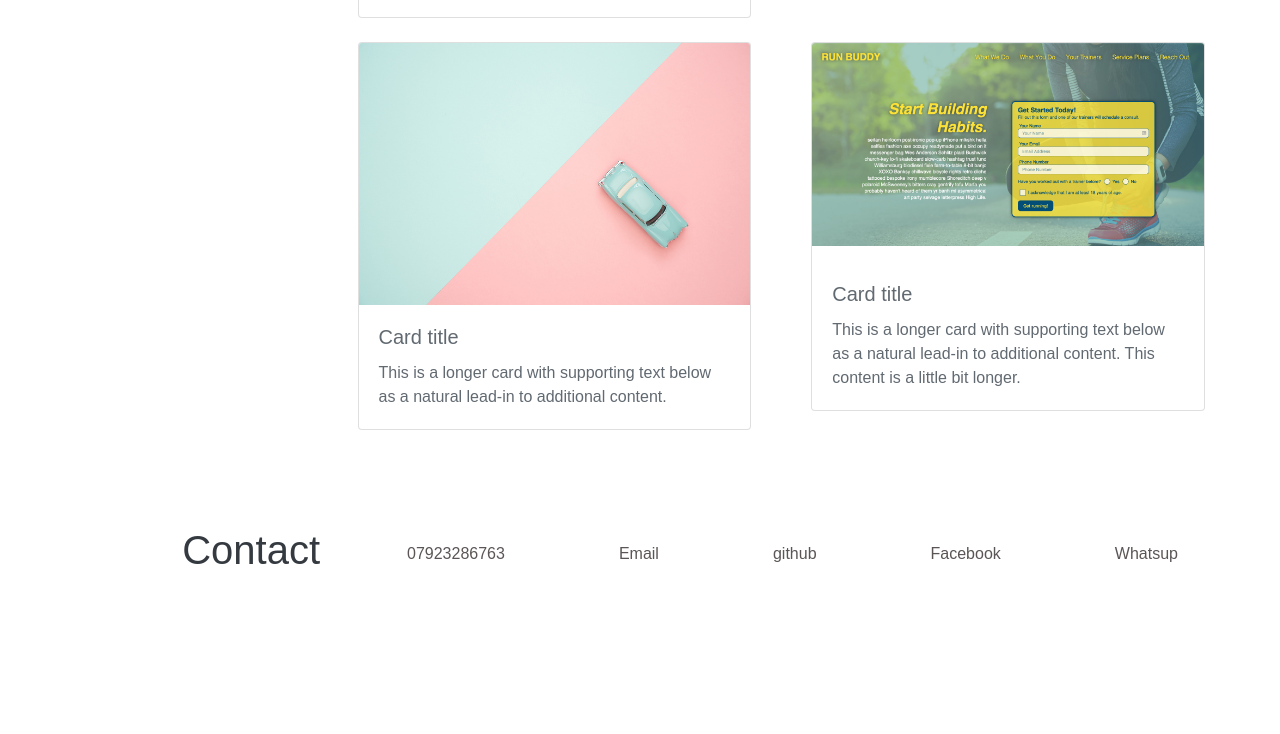
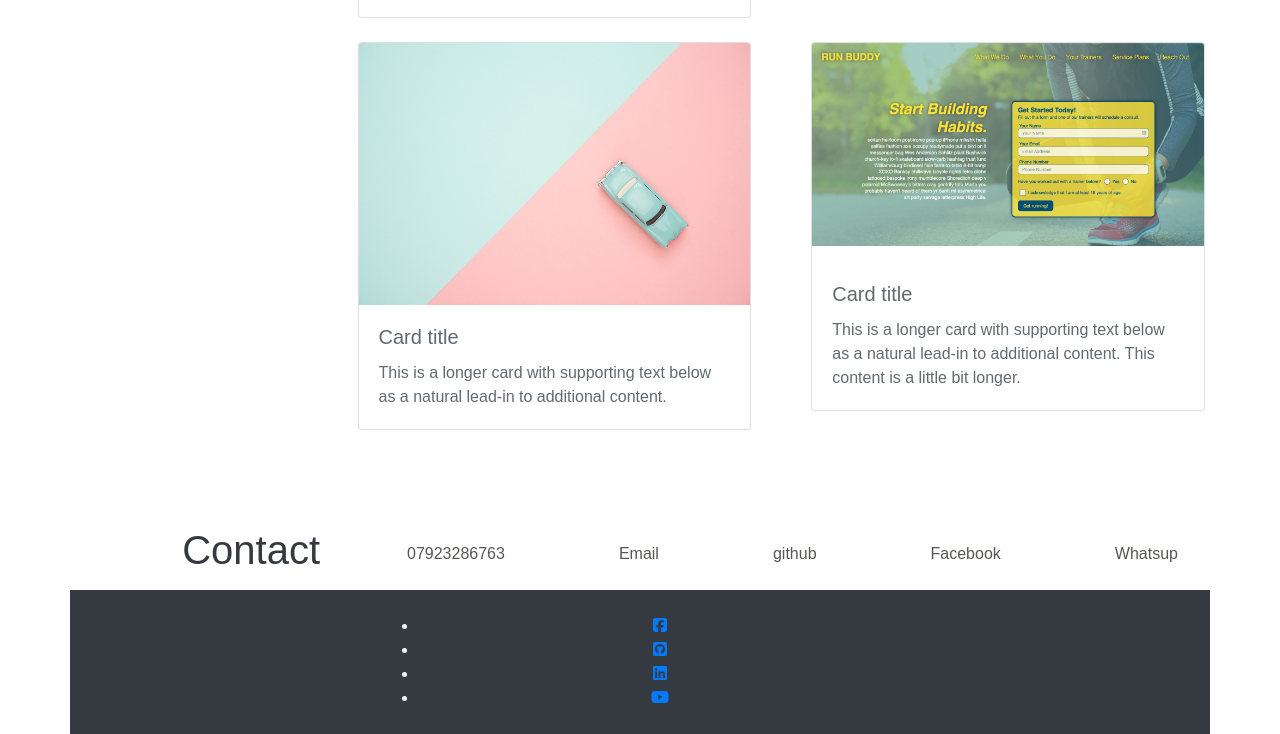
Before and after one commit to kamel-beloula/Bootstrap-Portfolio, a plain HTML site: page index.html in a window 1280 px wide. Shown: the part 1341-2075 px from the top of the page. Before the commit the page ends 1931 px from the top, so only its background shows below. Drawn offline with nearby package versions, Linux system fonts and the light colour scheme.

Commit message:
added a footer

```diff
--- a/index.html
+++ b/index.html
@@ -153,8 +153,18 @@
 
 
 <!-- footer start -->
-
-
+<footer class="container bg-dark">
+  <div class="row text-light text-center py-2 justify-content-center">
+      <div class="col-sm-10 col-md-8 col-lg-6">
+        <ul class="social pt-3">
+          <li><a href="" target="_blank"><i class="fa-brands fa-square-facebook"></i></a></li>
+          <li><a href="" target="_blank"><i class="fa-brands fa-square-github"></i></a></li>
+          <li><a href="" target="_blank"><i class="fa-brands fa-linkedin"></i></a></li>
+          <li><a href="" target="_blank"><i class="fa-brands fa-youtube"></i></a></li>
+        </ul>
+      </div>
+  </div>
+</footer>
 <!-- footer end -->
 
 
```
